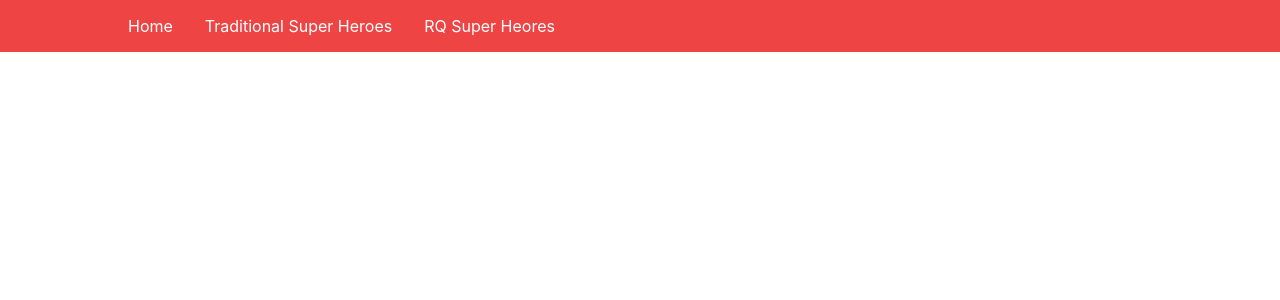
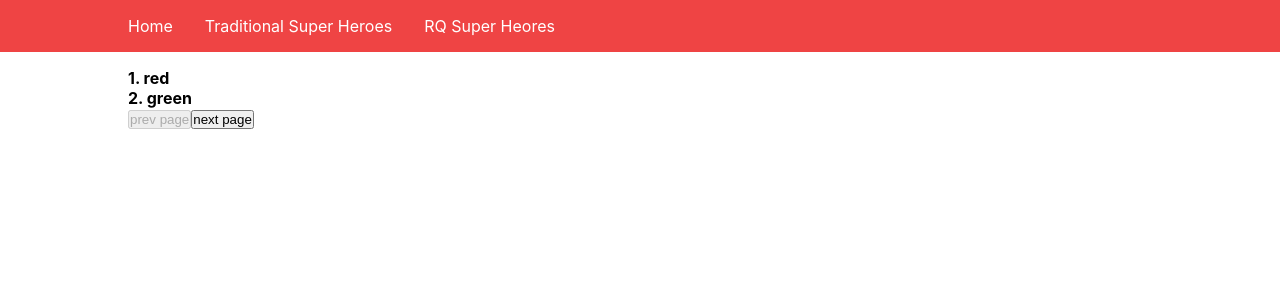
Before and after one commit to ksrinreddy/react-query-basics-practice, a React (Create React App) app: page /rq-paginated in a window 1280 px wide. Shown: the top 300 px of the page. Built offline with nearby package versions, Linux system fonts and the light colour scheme; data requests are answered from the project's data file.

Commit message:
get familiar with paginated queries

```diff
--- a/db.json
+++ b/db.json
@@ -46,5 +46,39 @@
       "id": "codevolution",
       "courses": ["react", "vue", "angular"]
     }
+  ],
+  "colors": [
+    {
+      "id": 1,
+      "label": "red"
+    },
+    {
+      "id": 2,
+      "label": "green"
+    },
+    {
+      "id": 3,
+      "label": "blue"
+    },
+    {
+      "id": 4,
+      "label": "yellow"
+    },
+    {
+      "id": 5,
+      "label": "black"
+    },
+    {
+      "id": 6,
+      "label": "white"
+    },
+    {
+      "id": 7,
+      "label": "orange"
+    },
+    {
+      "id": 8,
+      "label": "purple"
+    }
   ]
 }
--- a/src/App.js
+++ b/src/App.js
@@ -11,6 +11,7 @@ import RQSuperHeroPage from "./components/RQSuperHeroPage";
 import ParallelQueriesPage from "./components/ParallelQueriesPage";
 import DynamicParallelPage from "./components/DynamicParallelPage";
 import DependentQueriesPage from "./components/DependentQueriesPage";
+import PaginatedQueriesPage from "./components/PaginatedQueriesPage";
 
 const queryClient = new QueryClient();
 
@@ -22,6 +23,7 @@ const App = () => {
         <Navbar />
         <Routes>
           <Route path="/" element={<HomePage />} />
+          <Route path="/rq-paginated" element={<PaginatedQueriesPage />} />
           <Route
             path="/rq-dependent"
             element={<DependentQueriesPage email="ram@example.com" />}
--- /dev/null
+++ b/src/components/PaginatedQueriesPage.js
@@ -0,0 +1,68 @@
+import axios from "axios";
+import React from "react";
+import { useState } from "react";
+import { useQuery } from "react-query";
+import Loading from "./Loading";
+import { Container } from "./styles/Container.styled";
+import { StyledError } from "./styles/Error.styled";
+import { StyledPaginatedQueries } from "./styles/PaginatedQueries.styled";
+
+const fetchColors = (pageNumber) => {
+  return axios.get(`http://localhost:4000/colors?_limit=2&_page=${pageNumber}`);
+};
+
+const PaginatedQueriesPage = () => {
+  const [pageNumber, setPageNumber] = useState(1);
+
+  const { isLoading, data, isError, error, isFetching } = useQuery(
+    ["colors", pageNumber],
+    () => fetchColors(pageNumber),
+    {
+      keepPreviousData: true,
+    }
+  );
+  if (isLoading) {
+    return <Loading />;
+  }
+
+  if (isError) {
+    return (
+      <StyledError>
+        <h4>{error.message}</h4>
+      </StyledError>
+    );
+  }
+
+  return (
+    <StyledPaginatedQueries>
+      <Container>
+        {data?.data.map((color) => {
+          return (
+            <div key={color.id}>
+              <h4>
+                {color.id}. {color.label}
+              </h4>
+            </div>
+          );
+        })}
+        <div>
+          <button
+            onClick={() => setPageNumber((page) => page - 1)}
+            disabled={pageNumber === 1}
+          >
+            prev page
+          </button>
+          <button
+            onClick={() => setPageNumber((page) => page + 1)}
+            disabled={pageNumber === 4}
+          >
+            next page
+          </button>
+        </div>
+        {isFetching && "Loading"}
+      </Container>
+    </StyledPaginatedQueries>
+  );
+};
+
+export default PaginatedQueriesPage;
--- /dev/null
+++ b/src/components/styles/PaginatedQueries.styled.js
@@ -0,0 +1,5 @@
+import styled from "styled-components";
+
+export const StyledPaginatedQueries = styled.div`
+  padding-block: 1rem;
+`;
```
